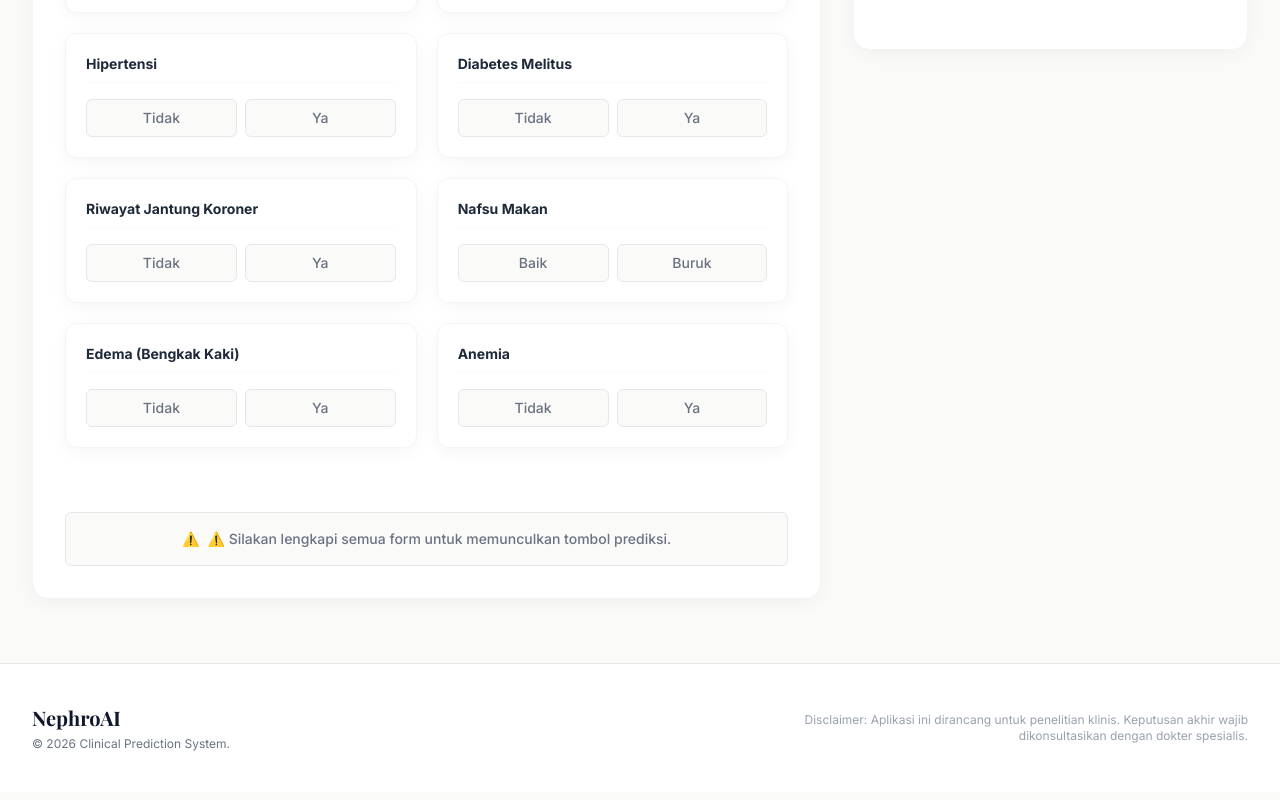
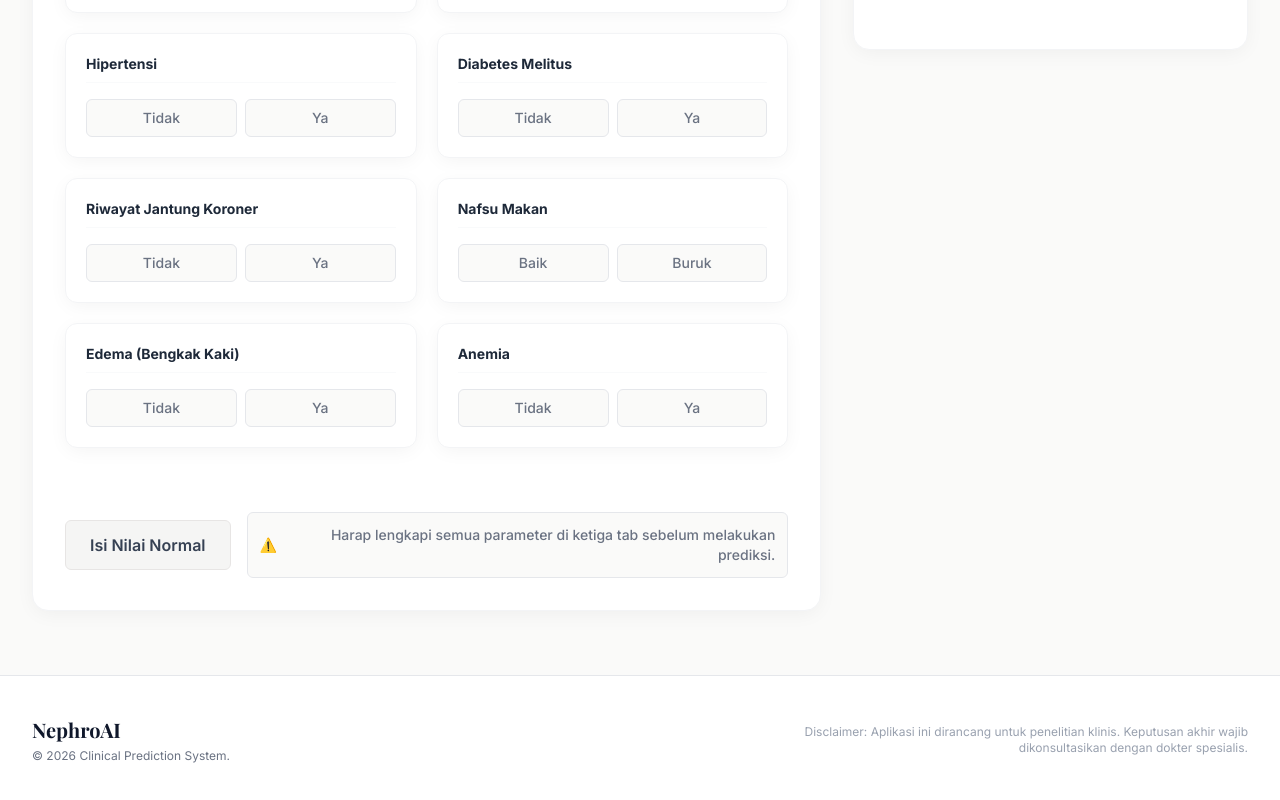
Before and after one commit to ShinZeleo/NephroAI-CKD_Detector, a React (Vite) app in the folder frontend/: page / in a window 1280 px wide. Shown: the part 517-1317 px from the top of the page. Built offline with nearby package versions, Linux system fonts and the light colour scheme; a web font is replaced by a local one.

Commit message:
feat: add fill normal values button to prediction form for better clinical UX

```diff
--- a/frontend/src/i18n.js
+++ b/frontend/src/i18n.js
@@ -13,8 +13,9 @@ const resources = {
       "form_waiting": "Menunggu Input",
       "form_waiting_desc": "Isi parameter klinis di samping lalu tekan Mulai Prediksi.",
       "btn_predict": "Mulai Prediksi",
-      "btn_analyzing": "Menganalisis Data...",
-      "alert_incomplete": "⚠️ Silakan lengkapi semua form untuk memunculkan tombol prediksi.",
+      "btn_analyzing": "Menganalisis...",
+      "btn_fill_normal": "Isi Nilai Normal",
+      "alert_incomplete": "Harap lengkapi semua parameter di ketiga tab sebelum melakukan prediksi.",
       "result_high_risk": "Risiko Tinggi",
       "result_low_risk": "Risiko Rendah",
       "probability": "Probabilitas",
@@ -100,8 +101,9 @@ const resources = {
       "form_waiting": "Waiting for Input",
       "form_waiting_desc": "Fill in the clinical parameters on the side and press Start Prediction.",
       "btn_predict": "Start Prediction",
-      "btn_analyzing": "Analyzing Data...",
-      "alert_incomplete": "⚠️ Please complete all forms to show the prediction button.",
+      "btn_analyzing": "Analyzing...",
+      "btn_fill_normal": "Fill Normal Values",
+      "alert_incomplete": "Please complete all parameters across the three tabs before making a prediction.",
       "result_high_risk": "High Risk",
       "result_low_risk": "Low Risk",
       "probability": "Probability",
--- a/frontend/src/pages/PredictionForm.jsx
+++ b/frontend/src/pages/PredictionForm.jsx
@@ -44,6 +44,35 @@ const PredictionForm = () => {
       [name]: value
     }))
   }
+
+  const handleFillNormal = () => {
+    setFormData({
+      Age: "35",
+      Blood_Pressure: "120",
+      Specific_Gravity: "1.020",
+      Albumin: "0.0",
+      Sugar: "0.0",
+      Red_Blood_Cells: "normal",
+      Pus_Cell: "normal",
+      Pus_Cell_clumps: "notpresent",
+      Bacteria: "notpresent",
+      Blood_Glucose_Random: "90",
+      Blood_Urea: "30",
+      Serum_Creatinine: "0.8",
+      Sodium: "140",
+      Potassium: "4.0",
+      Hemoglobin: "15.0",
+      Packed_Cell_Volume: "45",
+      White_Blood_Cell_Count: "7000",
+      Red_Blood_Cell_Count: "5.0",
+      Hypertension: "no",
+      Diabetes_Mellitus: "no",
+      Coronary_Artery_Disease: "no",
+      Appetite: "good",
+      Pedal_Edema: "no",
+      Anemia: "no"
+    });
+  };
 
   const handleSubmit = async (e) => {
     e.preventDefault()
@@ -217,14 +246,22 @@ const PredictionForm = () => {
                 </div>
               </div>
 
-              <div className="mt-10 pt-6 flex justify-end">
+              <div className="mt-10 pt-6 flex flex-col md:flex-row justify-between items-center gap-4">
+                <button
+                  type="button"
+                  onClick={handleFillNormal}
+                  className="w-full md:w-auto bg-stone-100 text-gray-700 font-semibold py-3 px-6 rounded-md border border-stone-200 transition-colors hover:bg-stone-200 flex justify-center items-center"
+                >
+                  {t('btn_fill_normal')}
+                </button>
+
                 {Object.values(formData).every(val => val !== "") ? (
                   <button type="submit" disabled={loading} className="w-full md:w-auto bg-primary text-white font-semibold py-3 px-8 rounded-md transition-colors hover:bg-slate-800 disabled:opacity-50 flex justify-center items-center">
                     {loading ? t('btn_analyzing') : t('btn_predict')}
                   </button>
                 ) : (
-                  <div className="w-full bg-stone-50 border border-gray-200 rounded-md p-4 text-center">
-                    <p className="text-sm text-gray-500 font-medium flex items-center justify-center">
+                  <div className="w-full md:w-auto flex-1 bg-stone-50 border border-gray-200 rounded-md p-3 text-center md:text-right">
+                    <p className="text-sm text-gray-500 font-medium inline-flex items-center">
                       <span className="text-yellow-500 mr-2">⚠️</span> {t('alert_incomplete')}
                     </p>
                   </div>
```
